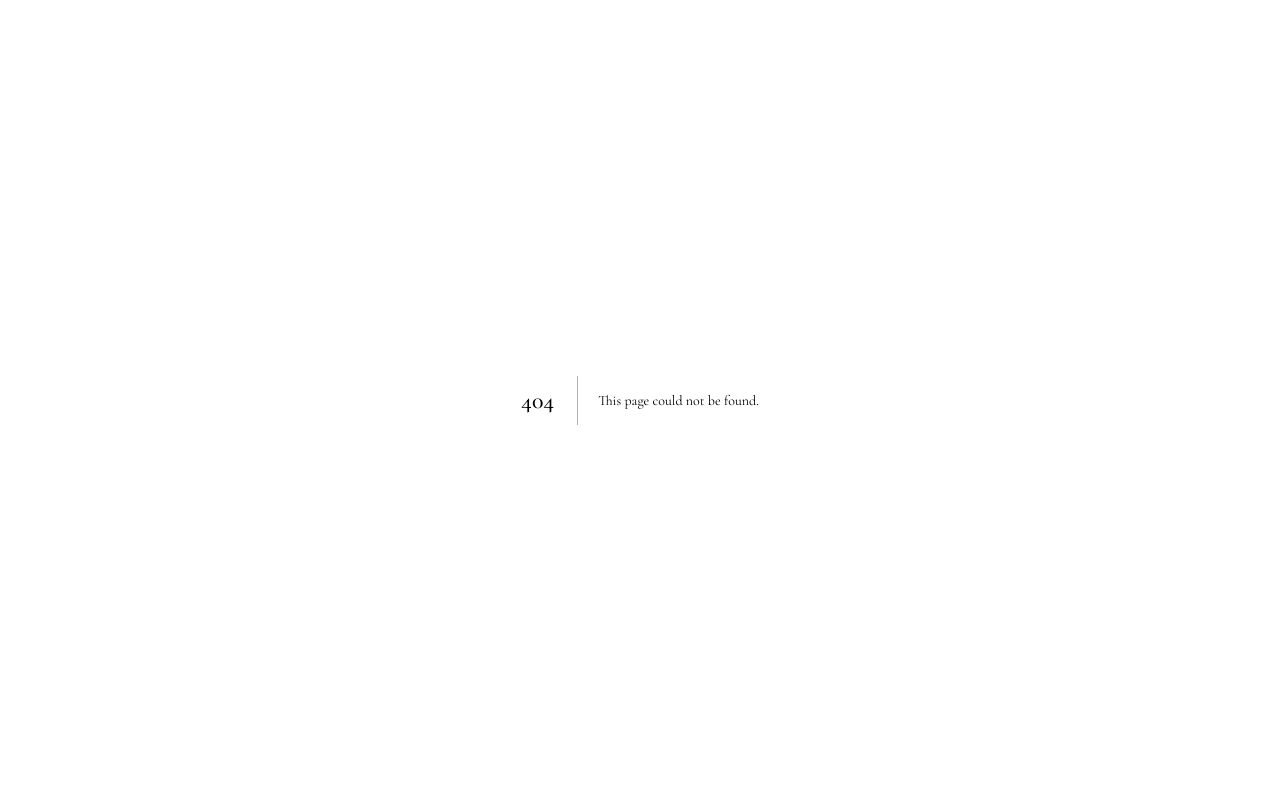
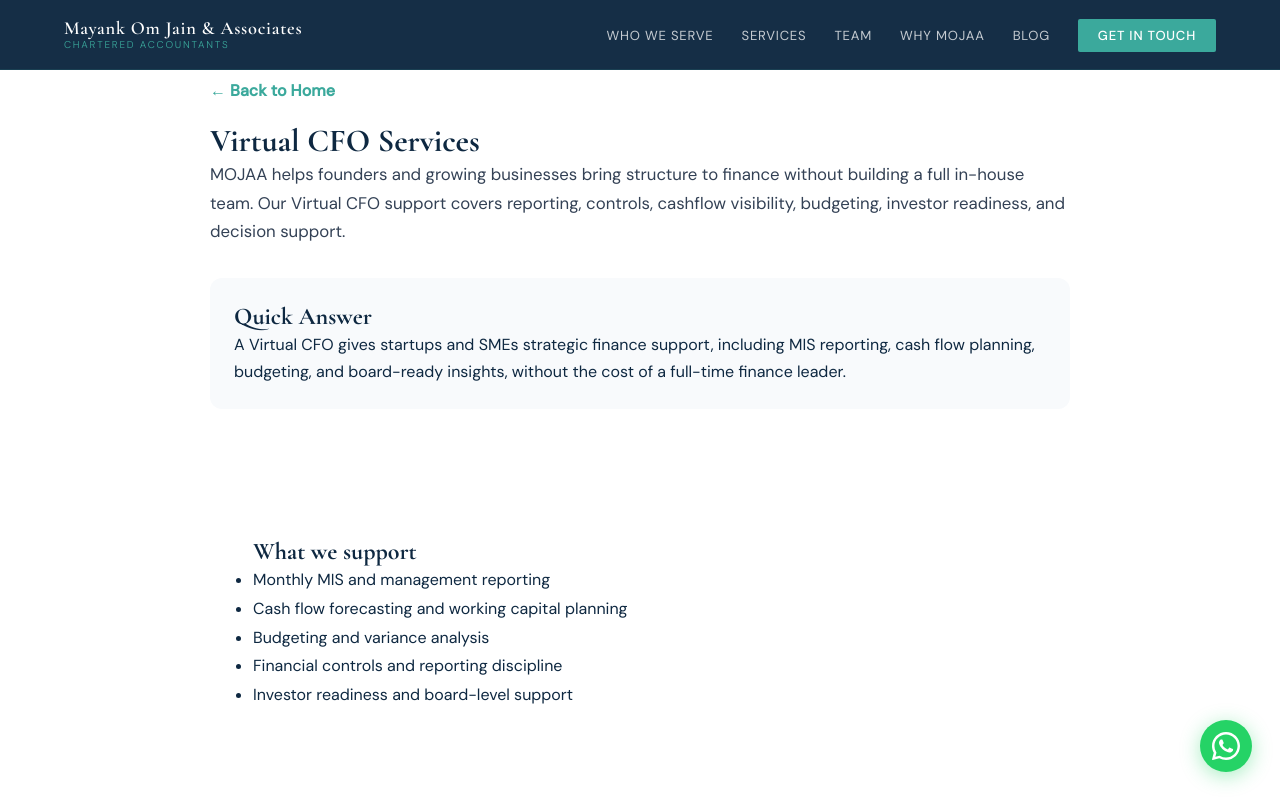
Before and after one commit to Mojaa97/Mojaa-website, a Next.js app: page /virtual-cfo in a window 1280 px wide. Before the commit this address had no page. Shown: the top 800 px of the page. Built offline with nearby package versions, Linux system fonts and the light colour scheme.

Commit message:
Add files via upload

```diff
--- /dev/null
+++ b/pages/virtual-cfo.js
@@ -0,0 +1,57 @@
+import Head from 'next/head'
+import Link from 'next/link'
+import Nav from '../components/Nav'
+import Footer from '../components/Footer'
+
+const speakableSchema = {
+  '@context': 'https://schema.org',
+  '@type': 'WebPage',
+  name: 'Virtual CFO Services | MOJAA',
+  url: 'https://www.mojaa.in/virtual-cfo',
+  description: 'Virtual CFO services for founders and growing businesses, covering MIS, cash flow, budgeting, board reporting, and financial control.',
+  inLanguage: 'en',
+  speakable: {
+    '@type': 'SpeakableSpecification',
+    xpath: ['//section[@id="quick-answer"]'],
+  },
+}
+
+export default function VirtualCFO() {
+  return (
+    <>
+      <Head>
+        <title>Virtual CFO Services | Mayank Om Jain & Associates</title>
+        <meta name="description" content="Virtual CFO services for founders and growing businesses covering MIS, cash flow, budgeting, board reporting, and financial controls." />
+        <link rel="canonical" href="https://www.mojaa.in/virtual-cfo" />
+        <script type="application/ld+json" dangerouslySetInnerHTML={{ __html: JSON.stringify(speakableSchema) }} />
+      </Head>
+      <Nav />
+      <main style={{ maxWidth: '900px', margin: '0 auto', padding: '80px 20px 60px' }}>
+        <Link href="/" style={{ color: 'var(--teal)', fontWeight: 600 }}>← Back to Home</Link>
+        <h1 style={{ marginTop: '20px' }}>Virtual CFO Services</h1>
+        <p style={{ fontSize: '1.05rem', lineHeight: 1.7, color: '#334155' }}>
+          MOJAA helps founders and growing businesses bring structure to finance without building a full in-house team. Our Virtual CFO support covers reporting, controls, cashflow visibility, budgeting, investor readiness, and decision support.
+        </p>
+
+        <section id="quick-answer" style={{ marginTop: '32px', padding: '24px', background: '#f8fafc', borderRadius: '12px' }}>
+          <h2 style={{ marginTop: 0 }}>Quick Answer</h2>
+          <p style={{ margin: 0, lineHeight: 1.7 }}>
+            A Virtual CFO gives startups and SMEs strategic finance support, including MIS reporting, cash flow planning, budgeting, and board-ready insights, without the cost of a full-time finance leader.
+          </p>
+        </section>
+
+        <section style={{ marginTop: '32px' }}>
+          <h2>What we support</h2>
+          <ul style={{ lineHeight: 1.8 }}>
+            <li>Monthly MIS and management reporting</li>
+            <li>Cash flow forecasting and working capital planning</li>
+            <li>Budgeting and variance analysis</li>
+            <li>Financial controls and reporting discipline</li>
+            <li>Investor readiness and board-level support</li>
+          </ul>
+        </section>
+      </main>
+      <Footer />
+    </>
+  )
+}
```
